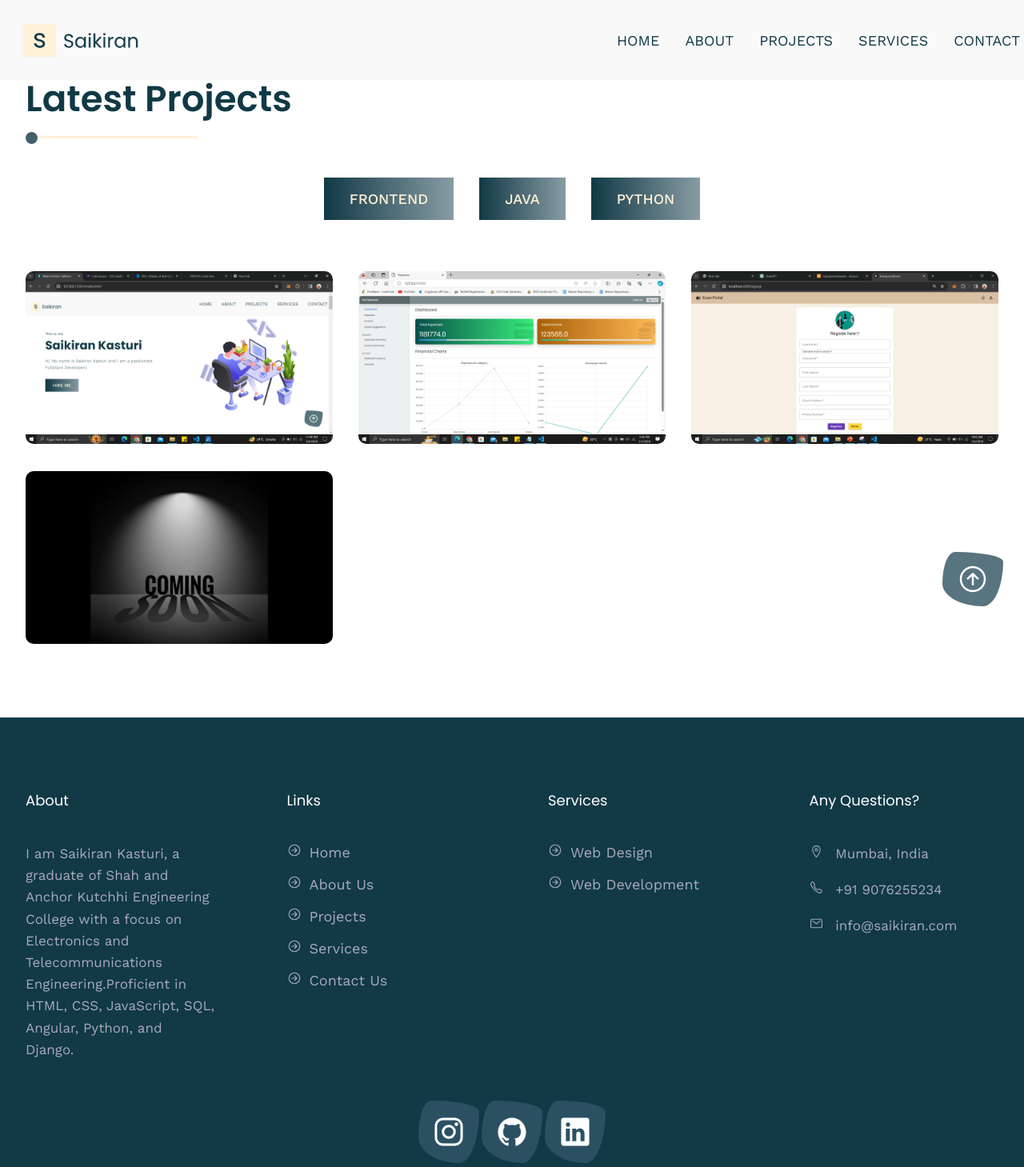
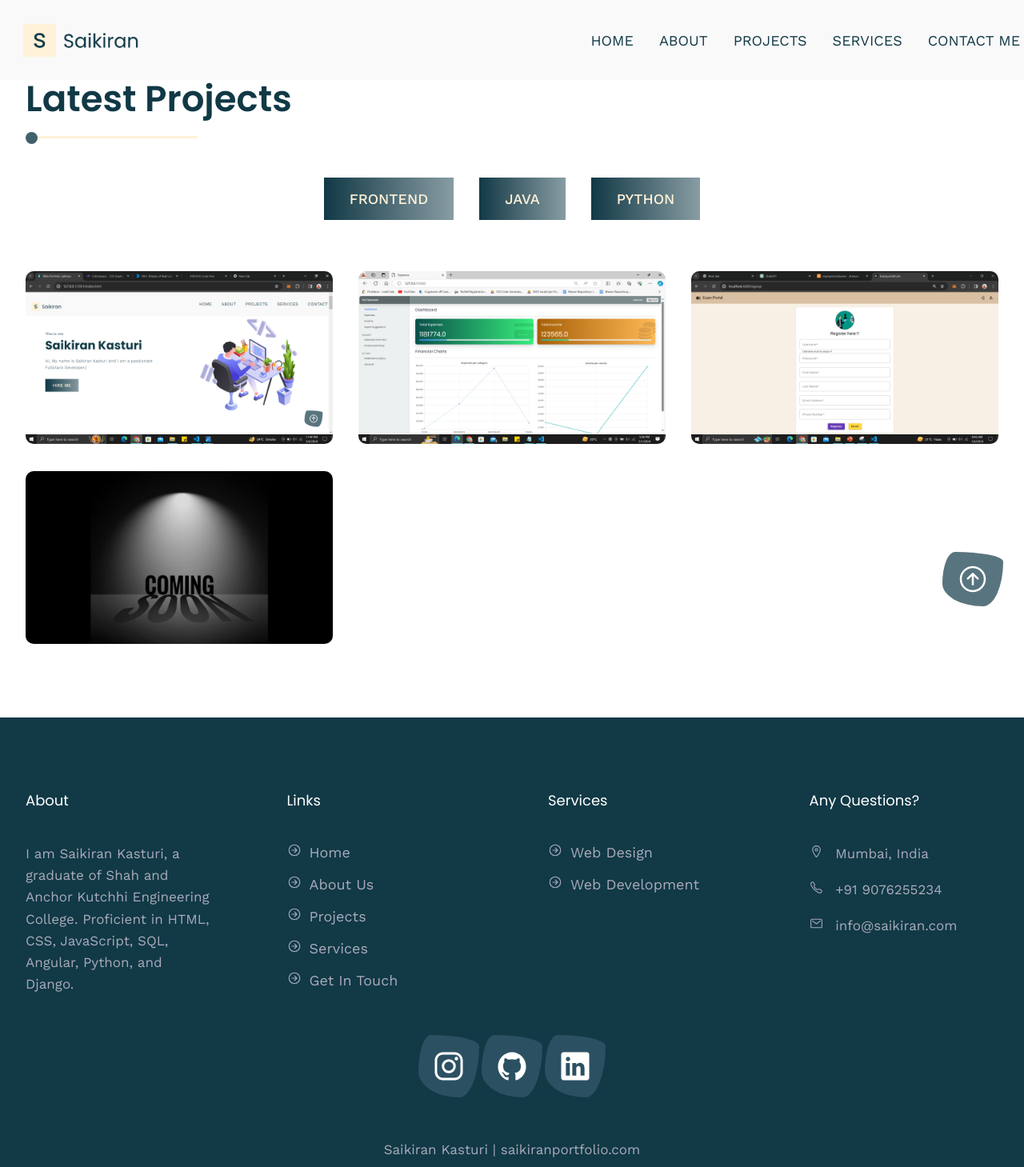
Before and after one commit to Saikirankasturi/Web-PortFolio-Saikiran, a plain HTML site: page projects.html in a window 1280 px wide. Shown: the top 1459 px of the page at 80% size. Drawn offline with nearby package versions, Linux system fonts and the light colour scheme.

Commit message:
+lastchanges

```diff
--- a/css/webPortfolio.css
+++ b/css/webPortfolio.css
@@ -810,6 +810,10 @@ footer a:active {
   .container {
     max-width: 71rem;
   }
+  .section-main h1{
+    text-align: center;
+  }
+
   .section-main .grid-two-column {
     grid-template-columns: 1fr;
   }
--- a/projects.html
+++ b/projects.html
@@ -27,7 +27,7 @@
         </li>
         <li><a href="/services.html" class="navbar-link service-link">Services</a></li>
         <li>
-          <a href="/contact.html" class="navbar-link contact-link">Contact</a>
+          <a href="/contact.html" class="navbar-link contact-link">Contact Me</a>
         </li>
       </ul>
     </nav>
@@ -78,10 +78,8 @@
         <h3>About</h3>
         <p>
           I am Saikiran Kasturi, a graduate of Shah and Anchor Kutchhi
-          Engineering College with a focus on Electronics and
-          Telecommunications Engineering.Proficient in HTML, CSS, JavaScript, SQL,
+          Engineering College. Proficient in HTML, CSS, JavaScript, SQL,
           Angular, Python, and Django.
-
         </p>
       </div>
       <div class="f-links">
@@ -100,7 +98,7 @@
             <span><ion-icon name="arrow-forward-circle-outline"></ion-icon></span><a href="/services.html">Services</a>
           </li>
           <li>
-            <span><ion-icon name="arrow-forward-circle-outline"></ion-icon></span><a href="/contact.html">Contact Us</a>
+            <span><ion-icon name="arrow-forward-circle-outline"></ion-icon></span><a href="/contact.html">Get in Touch</a>
           </li>
 
         </ul>
```
Also changed, not shown: about.html (+3 -3 lines), contact.html (+5 -6 lines), index.html (+4 -5 lines), services.html (+3 -4 lines).
